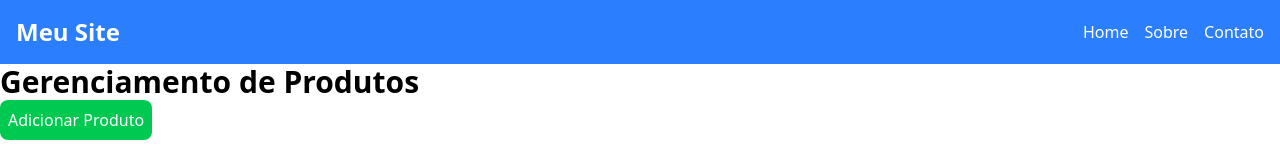
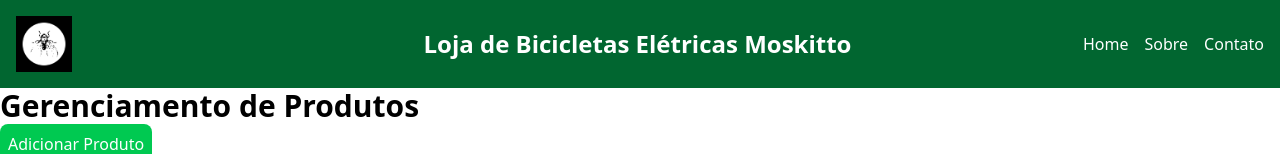
Before and after one commit to GrupoMoskitto/CP5-WebDev-1ESPA, a React (Vite) app in the folder frontend/: page / in a window 1280 px wide. Shown: the top 154 px of the page. Built offline with nearby package versions, Linux system fonts and the light colour scheme; no server answers.

Commit message:
Estilizando o Header

```diff
--- a/frontend/components/Header.jsx
+++ b/frontend/components/Header.jsx
@@ -1,15 +1,19 @@
 import React from 'react';
+import logoMoskitto from '../src/assets/logoMoskitto_oficial.jpeg';
 
 const Header = () => {
   return (
-    <header className="bg-blue-500 text-white p-4">
+    <header className="bg-green-800 text-white p-4">
       <div className="container mx-auto flex justify-between items-center">
-        <h1 className="text-2xl font-bold">Meu Site</h1>
+        <div style={{width:'7vh'}}>
+          <img src={logoMoskitto} />
+        </div>
+        <h1 className="text-2xl font-sans font-bold ml-30">Loja de Bicicletas Elétricas Moskitto</h1>
         <nav>
           <ul className="flex space-x-4">
-            <li><a href="#home" className="hover:underline">Home</a></li>
-            <li><a href="#about" className="hover:underline">Sobre</a></li>
-            <li><a href="#contact" className="hover:underline">Contato</a></li>
+            <li><a href="/" className="hover:text-black transition duration-300">Home</a></li>
+            <li><a href="#" className="hover:text-black transition duration-300">Sobre</a></li>
+            <li><a href="/contato" className="hover:text-black transition duration-300">Contato</a></li>
           </ul>
         </nav>
       </div>
```
